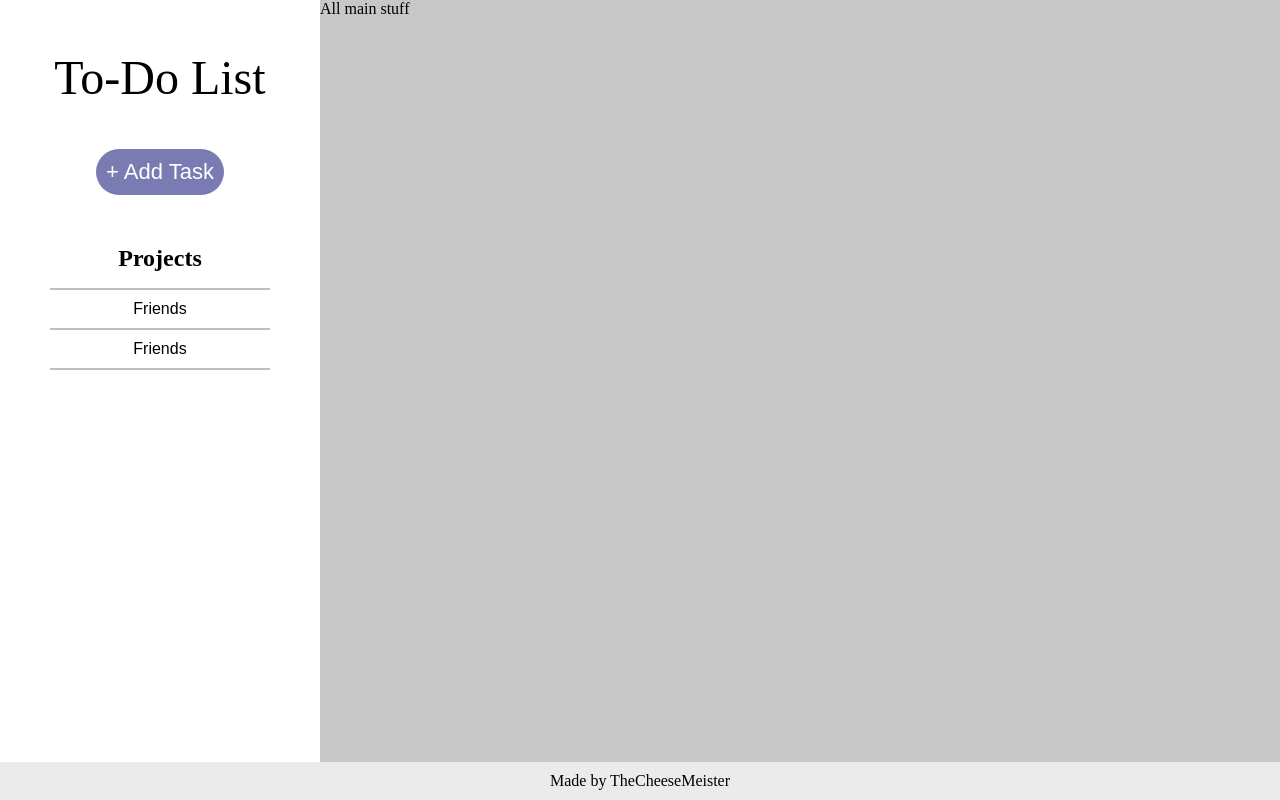
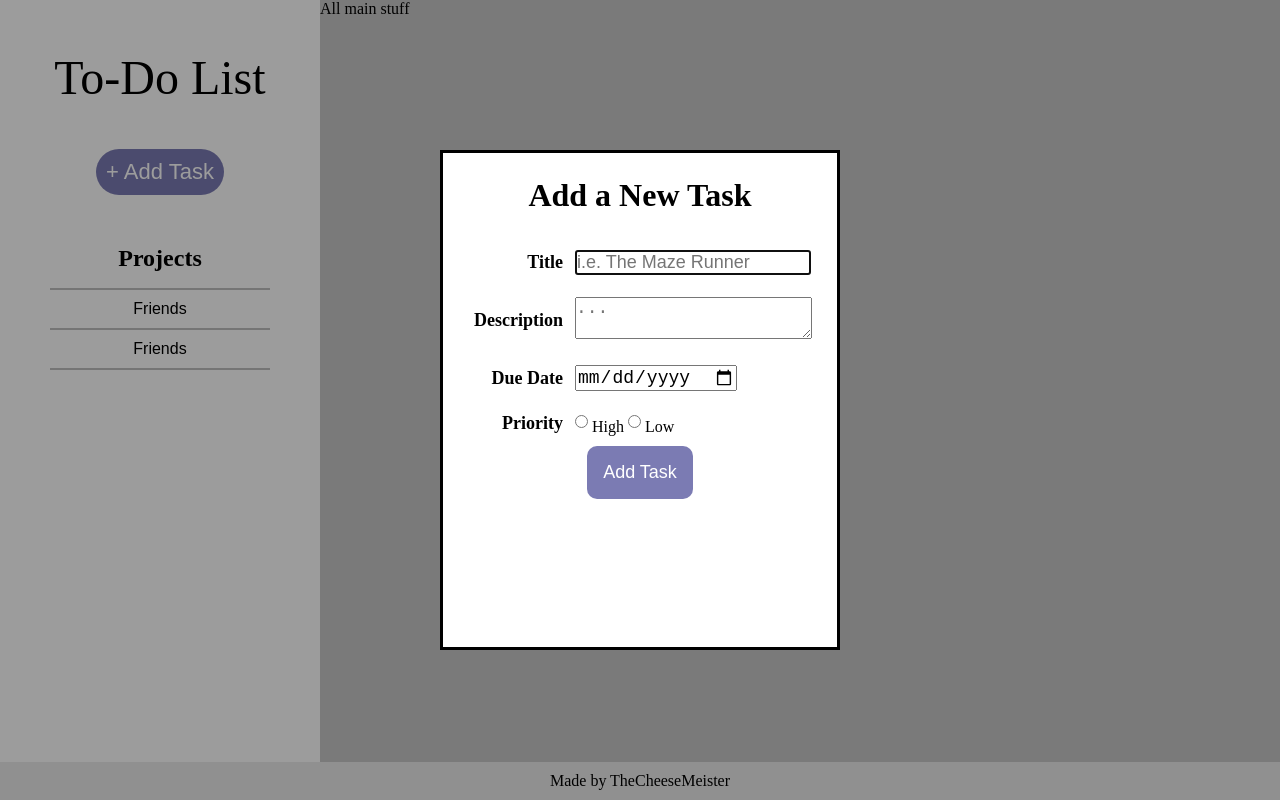
Before and after one commit to TheCheeseMeister/Todo-List, a website built with webpack: page src/index.html in a window 1280 px wide. Both pictures are taken after a click on the button "+ Add Task". Built offline with nearby package versions, Linux system fonts and the light colour scheme.

Commit message:
Added dialog form for adding a new task. Needs a dropdown menu still for the different projects, updated through script.

```diff
--- a/package.json
+++ b/package.json
@@ -29,6 +29,7 @@
     "cross-spawn": "^7.0.3",
     "css-select": "^4.3.0",
     "css-what": "^6.1.0",
+    "date-fns": "^3.6.0",
     "dom-converter": "^0.2.0",
     "dom-serializer": "^1.4.1",
     "domelementtype": "^2.3.0",
--- a/src/index.html
+++ b/src/index.html
@@ -11,7 +11,7 @@
             <header>To-Do List</header>
 
             <div class="add">
-                <button type="button" class="addButton">+ Add Task</button>
+                <button type="button" class="addButton" id="addTaskButton">+ Add Task</button>
             </div>
 
             <div class="projects">
@@ -29,5 +29,40 @@
     <footer>
         <p>Made by TheCheeseMeister</p>
     </footer>
+
+    <dialog class="addForm" id="addTask">
+        <form action="">
+            <h1>Add a New Task</h1>
+
+            <!--Name Desc DueDate Priority-->
+            <table>
+                <tr>
+                    <th>Title</th>
+                    <td><input type="text" name="title" id="title" placeholder="i.e. The Maze Runner" required></td>
+                </tr>
+                <tr>
+                    <th>Description</th>
+                    <td><textarea name="description" id="description" placeholder="..." required></textarea></td>
+                </tr>
+                <tr>
+                    <th>Due Date</th>
+                    <td><input type="date" name="dueDate" id="dueDate" min="2024-07-26"></td>
+                </tr>
+                <tr>
+                    <th>Priority</th>
+                    <td>
+                        <input type="radio" name="priority" id="high" value="high">
+                        <label for="high">High</label>
+
+                        <input type="radio" name="priority" id="low" value="low">
+                        <label for="low">Low</label>
+                    </td>
+                </tr>
+                <!--Dropdown for different projects-->
+            </table>
+
+            <button type="button">Add Task</button>
+        </form>
+    </dialog>
 </body>
 </html>
--- a/src/index.js
+++ b/src/index.js
@@ -4,6 +4,19 @@ import { addTaskToProject } from './project';
 
 const sidebar = document.getElementById('sidebar');
 const projects = [];
+
+/*const addProject = document.getElementById('addProject');*/
+const addTask = document.getElementById('addTask');
+
+const addTaskButton = document.getElementById('addTaskButton');
+addTaskButton.addEventListener("click", () => {
+    addTask.showModal();
+});
+
+// Add Task Form Button
+addTask.children[0].children[2].addEventListener("click", () => {
+    addTask.close();
+});
 
 function addNewProject() {
     projects.push(createProject("Family"));
--- a/src/style.css
+++ b/src/style.css
@@ -107,3 +107,62 @@ footer > p {
     justify-content: center;
     align-items: center;
 }
+
+/* Dialogs */
+
+dialog {
+    position: absolute;
+    top: 50%;
+    left: 50%;
+    transform: translateX(-50%) translateY(-50%);
+    height: 500px;
+    width: 400px;
+
+    padding: 24px;
+
+    text-align: center;
+}
+
+dialog::backdrop {
+    background-color: rgba(0, 0, 0, 0.39);
+}
+
+dialog > form {
+    height: auto;
+}
+
+.addForm > form > h1 {
+    margin-bottom: 24px;
+}
+
+td, th {
+    text-align: left;
+    padding: 10px 5px;
+}
+
+th {
+    text-align: right;
+
+    font-size: 18px;
+}
+
+td > input, textarea {
+    font-size: 18px;
+}
+
+.addForm > form > button {
+    color: white;
+    background-color: rgb(123, 123, 179);
+    border: none;
+    border-radius: 10px;
+
+    font-size: 18px;
+    padding: 16px;
+
+    transition: all 0.2s ease-out;
+}
+
+.addForm > form > button:hover {
+    background-color: rgb(60, 60, 121);
+    cursor: pointer;
+}
```
Also changed, not shown: 1 other file.
